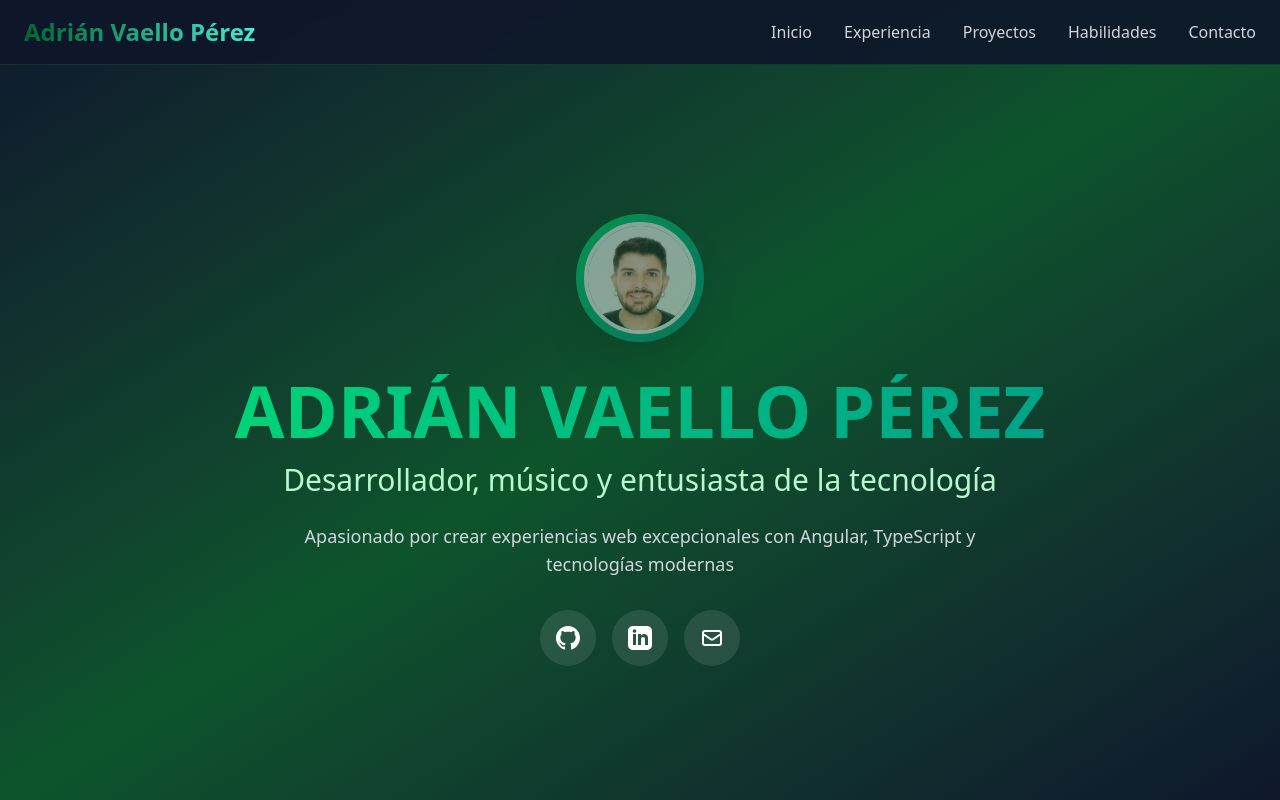
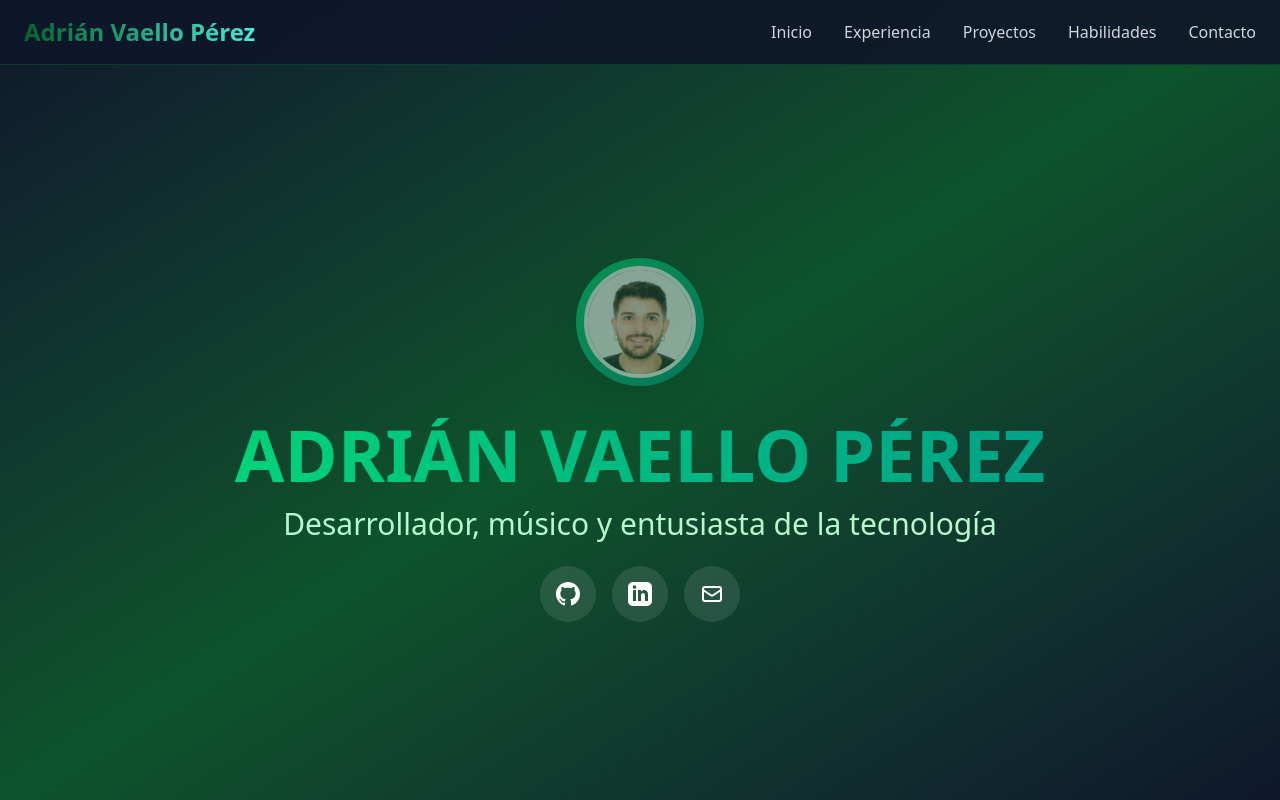
Before and after one commit to AdrianVaello/portfolio-Adrian, an Angular app: page / in a window 1280 px wide. Shown: the top 800 px of the page. Built offline with nearby package versions, Linux system fonts and the light colour scheme.

Commit message:
Se actualizan las skills

```diff
--- a/src/app/components/hero/hero.html
+++ b/src/app/components/hero/hero.html
@@ -9,9 +9,9 @@
         <p class="text-2xl md:text-3xl text-green-200 mb-6">
           Desarrollador, músico y entusiasta de la tecnología
         </p>
-        <p class="text-lg text-gray-300 max-w-2xl mx-auto mb-8">
-          Apasionado por crear experiencias web excepcionales con Angular, TypeScript y tecnologías modernas
-        </p>
+        <!--<p class="text-lg text-gray-300 max-w-2xl mx-auto mb-8">
+          Apasionado de l ainf
+        </p> -->
         <div class="flex gap-4 justify-center">
           <a href="https://github.com/AdrianVaello" target="_blank"
              class="p-4 bg-white/10 hover:bg-white/20 rounded-full transition-all hover:scale-110">
--- a/src/app/components/skills/skills.ts
+++ b/src/app/components/skills/skills.ts
@@ -17,15 +17,15 @@ export class Skills {
  skillGroups: SkillCategory[] = [
     {
       category: 'Frontend',
-      skills: ['Angular 19', 'TypeScript', 'RxJS', 'Tailwind CSS', 'SCSS', 'HTML5', 'Responsive Design', 'Angular Material']
+      skills: ['Angular 19', 'TypeScript', 'RxJS', 'Tailwind CSS', 'SCSS', 'HTML5', 'Responsive Design', 'Angular Material', 'JavaScript']
     },
     {
       category: 'Backend',
-      skills: ['Node.js', 'Express', 'NestJS', 'PostgreSQL', 'MongoDB', 'REST APIs', 'GraphQL', 'Prisma']
+      skills: ['PHP', 'Spring Boot', 'Flask', 'MySQL', 'PhpMyadmin', 'Python']
     },
     {
       category: 'Tools & DevOps',
-      skills: ['Git', 'Docker', 'Jest', 'CI/CD', 'GitHub Actions', 'Vercel', 'Firebase', 'VS Code']
+      skills: ['Git', 'GitHub', 'Scrum', 'CI/CD', 'Vercel', 'VS Code']
     },
     {
       category: 'Soft Skills',
```
